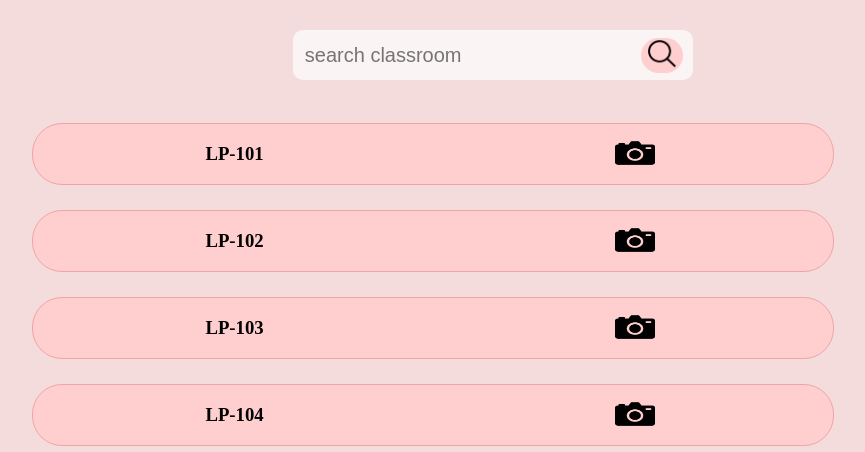
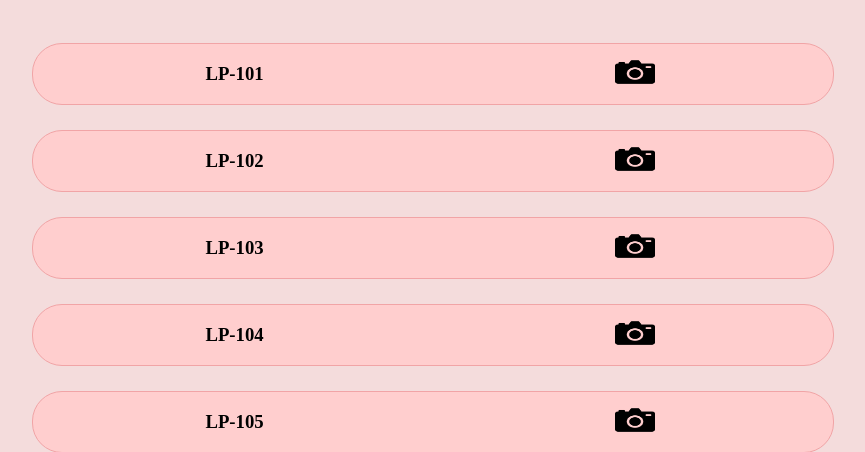
Before and after one commit to Chandravo/CNN-based-human-detection-to-save-electricity, a Django app: page / in a window 1280 px wide. Shown: the part 122-574 px from the top of the page, without its empty margins (168-1033 px from the left). Run offline with Django 4.2, Linux system fonts and the light colour scheme; a user stored in the database is signed in.

Commit message:
css updated

```diff
--- a/app/static/css/styles.css
+++ b/app/static/css/styles.css
@@ -74,49 +74,10 @@ a{
 .logout:hover{
     background: rgb(184, 87, 87);
 }
-.second-container{
-    margin-top: 122px;
-    /* padding-top: 120px; */
-    position: fixed;
-    height: 115px;
-    width: 100%;
-    background-color: #f4dcdc;
-    z-index: 50;
-    /* overflow: hidden; */
+.heading{
+    color: #83272a;
 }
-.search-bar{
-    width: 400px;
-    /* max-width: 400px; */
-    position: relative;
-    top: 30px;
-    /* position: fixed; */
-    left: 36%;
-    background: rgba(255,255,255,0.7);
-    display: flex;
-    align-items: center;
-    border-radius: 10px;
-    padding: 30px, 20px;
-    height: 50px;
 
-}
-.search-bar input{
-    background: transparent;
-    flex: 1;
-    border: 0;
-    outline: none;
-    padding: 24px, 20px;
-    font-size: 20px;
-    width: 80px;
-    position: relative;
-    left: 10px;
-}
-.search-bar button{
-    /* background-image: url(../search.png); */
-    position: relative;
-    right: 10px;
-    border: none;
-    border-radius: 50px;
-}
 #camera_img{
     height: 30px;
     width: 40px;
@@ -152,7 +113,7 @@ button{
     top: 235px;
 }
 .classroom_number_1{
-    margin-top: -190px;
+    margin-top: -350px;
     width: 800px;
     margin-right: 100px;
     margin-left: 200px;
--- a/app/templates/home.html
+++ b/app/templates/home.html
@@ -22,16 +22,11 @@
             <h2 class="logout_text"><a href="#"> Logout </a></h2>
         </div>
     </div>
-
-    <div class="second-container">
-        <form action="" class="search-bar">
-            <input type="text" placeholder="search classroom" name="q">
-            <button type="submit">
-                <img src="../static/images/search.png" id="search_logo">
-         </button>
-        </form>
+    <div class="heading">
+        <center>
+            <h1>Classrooms</h1>
+        </center>
     </div>
-
     <div class="third_container">
         <div class="classroom_number_1" id="LP110">
             <h3 id="LP101">LP-101</h3>
```
